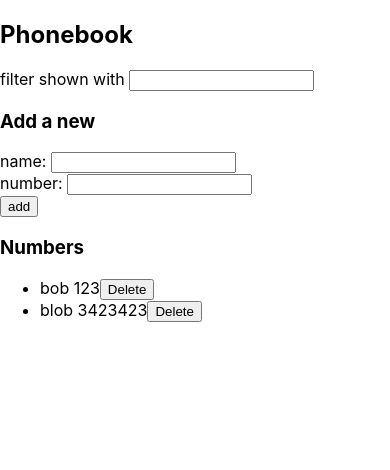
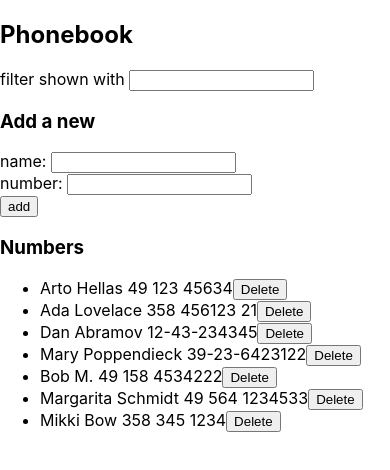
Before and after one commit to YuriSpiridonov/fullstackopen, a React (Create React App) app in the folder part2/phonebook/: page / in a window 390 px wide. Shown: the top 470 px of the page. Built offline with nearby package versions, Linux system fonts and the light colour scheme; data requests are answered from the project's data file; the HTML template or start-up script is replaced by a standard one.

Commit message:
2.18*: Phonebook step10

```diff
--- a/part2/phonebook/db.json
+++ b/part2/phonebook/db.json
@@ -1,14 +1,39 @@
 {
   "persons": [
     {
-      "name": "bob",
-      "number": "123",
+      "name": "Arto Hellas",
+      "number": "49 123 45634",
       "id": 1
     },
     {
-      "name": "blob",
-      "number": "3423423",
+      "name": "Ada Lovelace",
+      "number": "358 456123 21",
+      "id": 2
+    },
+    {
+      "name": "Dan Abramov",
+      "number": "12-43-234345",
+      "id": 3
+    },
+    {
+      "name": "Mary Poppendieck",
+      "number": "39-23-6423122",
+      "id": 4
+    },
+    {
+      "name": "Bob M.",
+      "number": "49 158 4534222",
       "id": 5
+    },
+    {
+      "name": "Margarita Schmidt",
+      "number": "49 564 1234533",
+      "id": 6
+    },
+    {
+      "name": "Mikki Bow",
+      "number": "358 345 1234",
+      "id": 7
     }
   ]
 }
--- a/part2/phonebook/src/App.js
+++ b/part2/phonebook/src/App.js
@@ -1,8 +1,10 @@
 import React, { useEffect, useState } from 'react'
+
 import Alert from './components/Alert'
 import Filter from './components/Filter'
 import PersonForm from './components/PersonForm'
 import Persons from './components/Persons'
+
 import personService from './services/persons'
 
 const App = () => {
@@ -29,18 +31,35 @@ const App = () => {
       number: newNumber
     }
 
-    if (persons.find(person =>
-      person.name.toLowerCase() === personObject.name.toLowerCase())) {
-        Alert(personObject)
+    const checkPerson = persons.find(person =>
+      person.name.toLowerCase() === personObject.name.toLowerCase())
+
+    if (checkPerson && checkPerson.number === newNumber) {
+      Alert(personObject)
+    } else if (checkPerson && checkPerson.number !== newNumber) {
+      const confirmNewNumber = window.confirm(`Are you sure you want update ${checkPerson.name}'s number with a new one?`)
+
+      if (confirmNewNumber) {
+        const personUpdate = { ...checkPerson, number: newNumber }
+        personService
+          .update(checkPerson.id, personUpdate)
+          .then(returnedPerson =>{
+            setPersons(
+              persons.map(person =>
+                person.id !== checkPerson.id ? person : returnedPerson
+              )
+            )
+          })
+      }
     } else {
       personService
         .create(personObject)
         .then(returnedPerson => {
           setPersons(persons.concat(returnedPerson))
-          setNewName('')
-          setNewNumber('')
         })
     }
+    setNewName('')
+    setNewNumber('')
   }
 
   const deletePerson = (id) => {
@@ -69,7 +88,11 @@ const App = () => {
     setFilter(event.target.value)
   }
 
-  return (
+  const personsAfterFilter =
+    filter === ''  ? persons : persons.filter(person =>
+      person.name.toLowerCase().includes(filter.toLowerCase()))
+
+      return (
     <div>
       <h2>Phonebook</h2>
       <Filter
@@ -86,8 +109,7 @@ const App = () => {
       />
       <h3>Numbers</h3>
       <Persons
-        persons={persons}
-        filterValue={filter}
+        persons={personsAfterFilter}
         deletePerson={deletePerson}
       />
     </div>
--- a/part2/phonebook/src/components/Persons.js
+++ b/part2/phonebook/src/components/Persons.js
@@ -1,16 +1,11 @@
 import React from 'react';
-import Person from "./Person";
+import Person from './Person';
 
-const Persons = ({ persons, filterValue, deletePerson }) => {
+const Persons = ({ persons, deletePerson }) => {
   return (
     <div>
       <ul>
-        {persons.filter(person => {if (filterValue === '') {
-          return person
-        } else if (person.name.toLowerCase().includes(filterValue.toLowerCase())) {
-          return person
-        }
-        })
+        {persons
           .map(person =>
             <Person
               key={person.id}
--- a/part2/phonebook/src/services/persons.js
+++ b/part2/phonebook/src/services/persons.js
@@ -9,18 +9,25 @@ const getAll = () => {
     })
   }
 
-const create = newObject => {
-    const request = axios.post(baseUrl, newObject)
+const create = personObject => {
+    const request = axios.post(baseUrl, personObject)
+    return request.then(response => {
+        return response.data
+    })
+}
+
+const update = (id, personObject) => {
+    console.log(`update ${id} ${personObject.name}`)
+    const request = axios.put(`${baseUrl}/${id}`, personObject)
     return request.then(response => {
         return response.data
     })
 }
 
 const remove = id => {
-    const request = axios.delete(`${baseUrl}/${id}`)
-    return request.then(response => {
-        return response.data
-    })
+    axios.delete(`${baseUrl}/${id}`)
 }
 
-export default { getAll, create, remove }
+const exportObject = { getAll, create, update, remove }
+
+export default exportObject
```
Also changed, not shown: 1 other file (tests, documents, lock files or other folders). Lines whose indentation alone changed are shown as unchanged.
